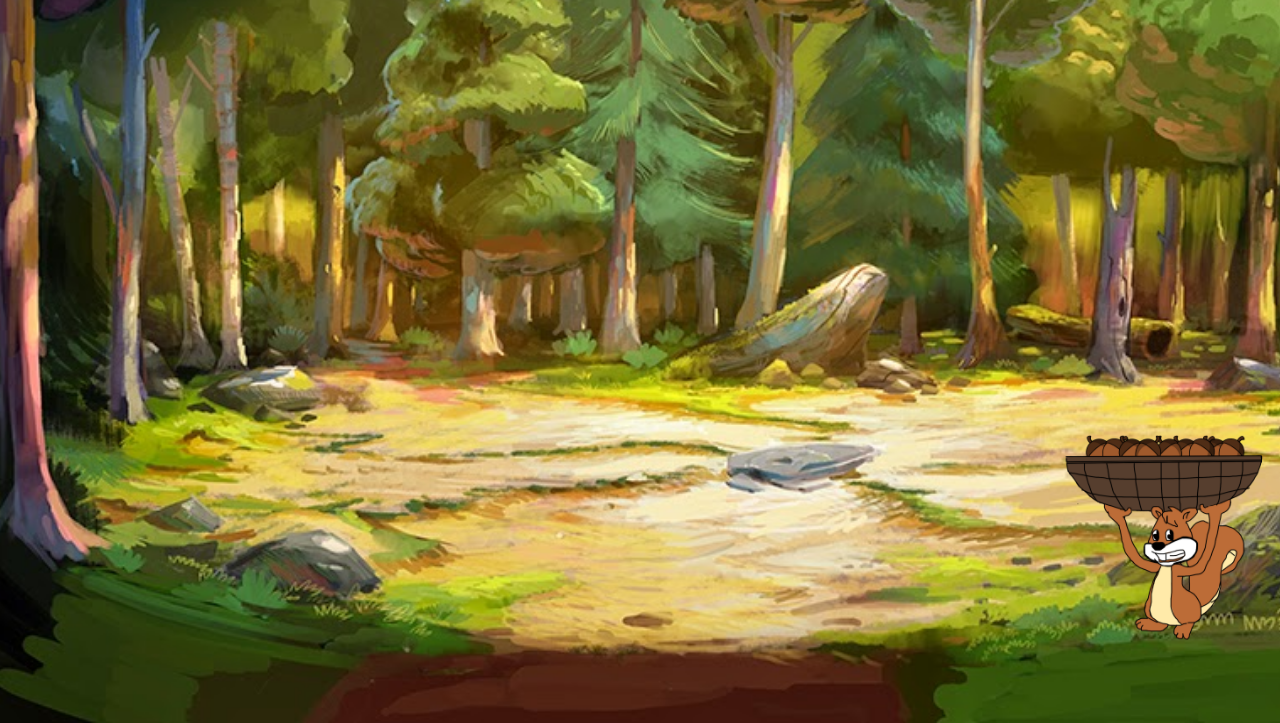
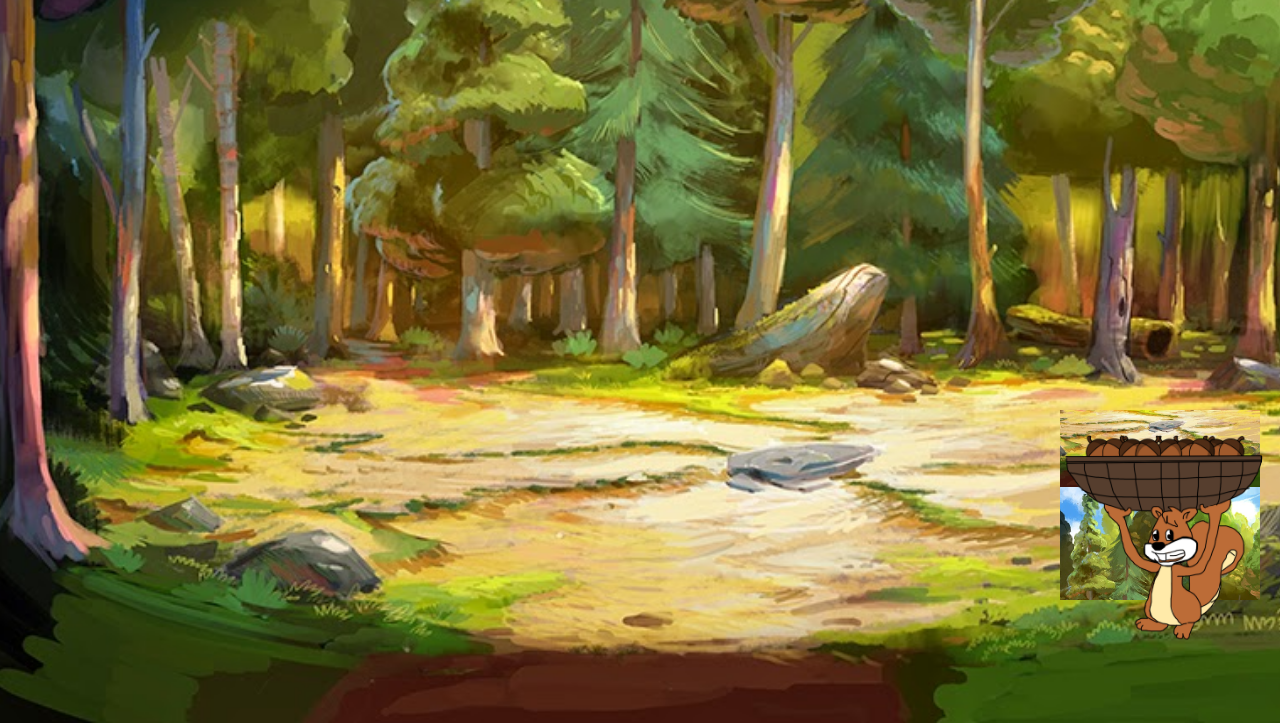
Before and after one commit to jordansturner/wudesign-Methods-Fall2017, a plain HTML site: page resize/round-3/Ball_Drop_Game_Design9.html in a window 1280 px wide. Shown: the part 147-870 px from the top of the page. Drawn offline with nearby package versions, Linux system fonts and the light colour scheme; a web font is replaced by a local one.

Commit message:
Add files via upload

```diff
--- a/resize/round-3/Ball_Drop_Game_Design9.html
+++ b/resize/round-3/Ball_Drop_Game_Design9.html
@@ -17,6 +17,7 @@
 /*       width: 1250px;*/
        margin: 0px;
        margin-left: 250px;
+       overflow: hidden;
 
 
    }
@@ -306,6 +307,7 @@ span {
 <audio src="art_files/summer_Music.mp3" autoplay="autoplay" loop="loop"></audio>
   <span class="surprise"></span>
   <img src="art_files/forest.jpg" class="backgroundimg"></img>
+  <div class="mask"></div>
   <section class="wrapper_Score">
       <div class="whitebackground"></div>
       <h1 class="title-big">Acorns Caught: <span id="current-score-value">0</span><span>/10</span></h1>
@@ -317,7 +319,7 @@ span {
 
 		<img src="art_files/squirrel2.png" class="basket"></img>
     <img src="art_files/squirrel1.png" class="basket2"></img>
-       <!--  <div class="mask"></div> -->
+
 
 	</section>
 
```
